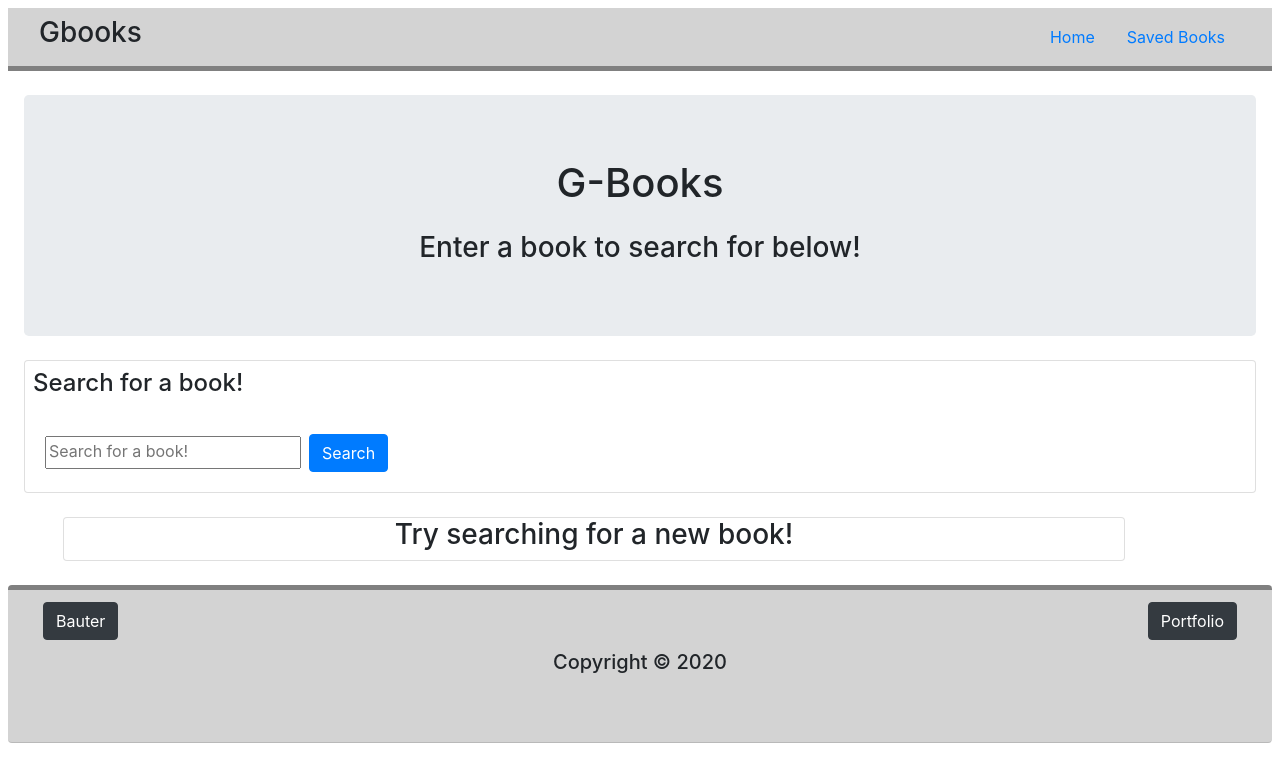
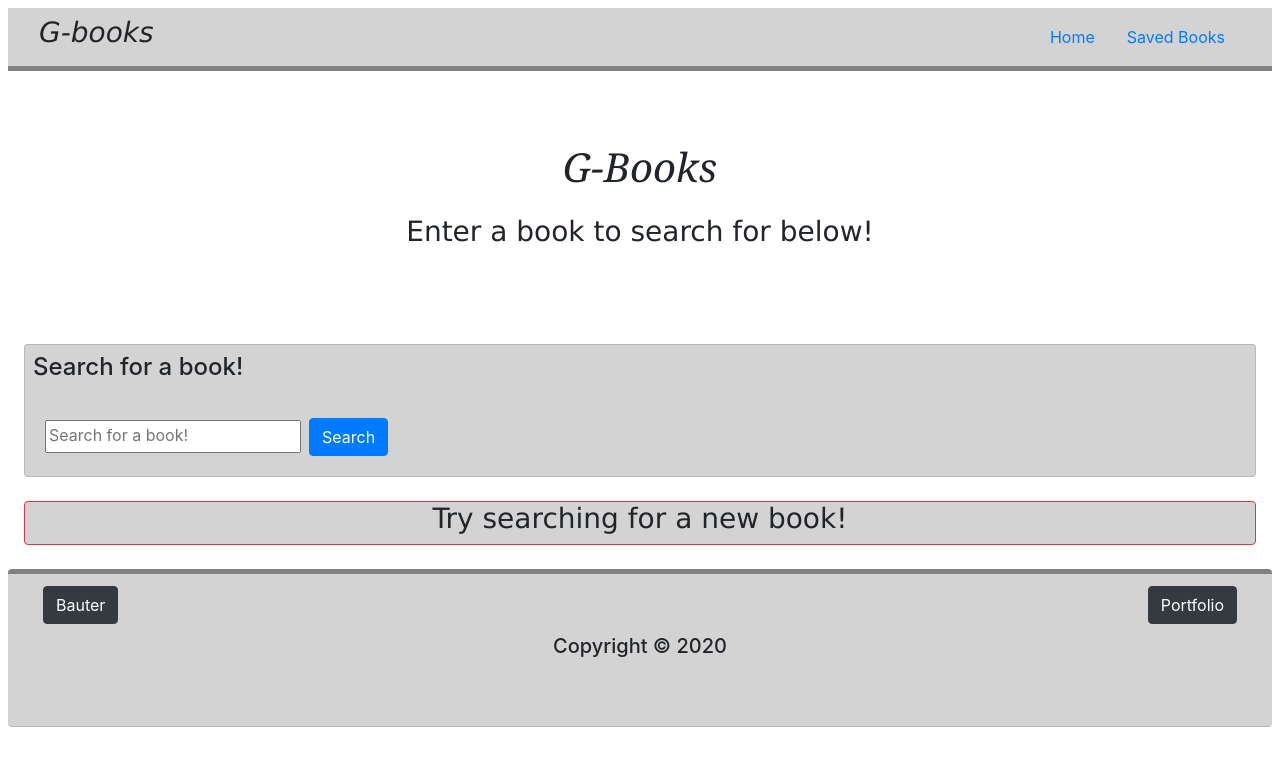
Before and after one commit to Bauter/google-books-search, a React (Create React App) app in the folder gbooks/: page / in a window 1280 px wide. Shown: the top 782 px of the page. Built offline with nearby package versions, Linux system fonts and the light colour scheme.

Commit message:
added ligth amount of styling

```diff
--- a/gbooks/src/components/BookCard/BookCard.js
+++ b/gbooks/src/components/BookCard/BookCard.js
@@ -12,13 +12,13 @@ import React from "react";
 const BookCard = function(props) {
     return (
 
-        <div className="card m-4 rounded"  key={props.id}>
-            <div className="row no-gutters">
+        <div className="card m-4 rounded justify-content-center bg-light"  key={props.id}>
+            <div className="row no-gutters justify-content-center">
 
                 <div className="col-md-4">
 
                     {/* Book image/thumbnail */}
-                    <img src={props.image} className="card-img rounded" alt={props.title}/>
+                    <img src={props.image} className="card-img rounded m-2" alt={props.title}/>
 
                 </div>
 
--- a/gbooks/src/components/Footer/Footer.js
+++ b/gbooks/src/components/Footer/Footer.js
@@ -11,7 +11,7 @@ import "./style.css";
 
 function Footer() {
     return (
-        <div className="foot card-header m-2 rounded gradient-border row">
+        <div className="foot card-header m-2 mt-4 rounded gradient-border row">
 
             <div className="col-4 text-left">
                 <a href="https://github.com/Bauter" target="_blank" rel="noopener noreferrer" className="btn btn-dark footer-link">Bauter</a>
--- a/gbooks/src/components/Form/Form.js
+++ b/gbooks/src/components/Form/Form.js
@@ -11,14 +11,14 @@ import "./style.css";
 
 function Form(props) {
     return (
-        <div className="card m-4">
+        <div className="card m-4 formCard">
 
             <div className="card-title m-2">
                 <h4>Search for a book!</h4>
             </div>
 
             <div className="card-body">
-                <div className="form">
+                <div className="form" validation>
                     <input type="text" onChange={props.handleInputChange} name="search" className="form pb-1" placeholder="Search for a book!" required />
                     <button className="btn btn-primary form ml-2" onClick={props.handleFormSubmit}>Search</button>
                 </div>
--- a/gbooks/src/components/Form/style.css
+++ b/gbooks/src/components/Form/style.css
@@ -0,0 +1,3 @@
+.formCard {
+    background-color:  lightgray;
+  }
--- a/gbooks/src/components/Jumbotron/Jumbotron.js
+++ b/gbooks/src/components/Jumbotron/Jumbotron.js
@@ -11,7 +11,7 @@ import "./style.css";
 
 function Jumbotron(props) {
     return (
-        <div className="jumbotron m-4">
+        <div className="jumbotron m-2">
 
             <h1 className="text-center mb-4">{props.title}</h1>
             <h3 className="text-center">{props.pageDescription}</h3>
--- a/gbooks/src/components/Jumbotron/style.css
+++ b/gbooks/src/components/Jumbotron/style.css
@@ -0,0 +1,12 @@
+.jumbotron {
+   background-color: white;
+  }
+
+  h1 {
+      font-family: Georgia, 'Times New Roman', Times, serif;
+      font-style: oblique;
+  }
+
+  h3 {
+      font-family: 'Lucida Sans', 'Lucida Sans Regular', 'Lucida Grande', 'Lucida Sans Unicode', Geneva, Verdana, sans-serif;
+  }
--- a/gbooks/src/components/Nav/Nav.js
+++ b/gbooks/src/components/Nav/Nav.js
@@ -13,10 +13,10 @@ import {Link} from "react-router-dom";
 function Nav() {
     return (
         <nav className="navbar sticky-top m-2">
-            <div className="col">
-                <h3>Gbooks</h3>
+            <div className="col-2 gbooks">
+                <h3>G-books</h3>
             </div>
-            <div className="col">
+            <div className="col-10">
             <ul className="nav float-right">
                 <li className="nav-item">
                     <Link to="/" className={window.location.pathname === "/" ? "nav-link active" : "nav-link"}>
--- a/gbooks/src/components/Nav/style.css
+++ b/gbooks/src/components/Nav/style.css
@@ -2,3 +2,9 @@
     background-color: lightgray;
     border-bottom: 5px solid gray;
 }
+.gbooks {
+    font-weight: bold;
+    font-style: oblique;
+    font-family: Georgia, 'Times New Roman', Times, serif;
+
+  }
--- a/gbooks/src/index.css
+++ b/gbooks/src/index.css
@@ -1,5 +1,6 @@
 body {
   margin: 0;
+  background-image:white;
   font-family: -apple-system, BlinkMacSystemFont, 'Segoe UI', 'Roboto', 'Oxygen',
     'Ubuntu', 'Cantarell', 'Fira Sans', 'Droid Sans', 'Helvetica Neue',
     sans-serif;
@@ -11,3 +12,8 @@ code {
   font-family: source-code-pro, Menlo, Monaco, Consolas, 'Courier New',
     monospace;
 }
+
+.btn:hover {
+  transform: translateY(-2px);
+    transition: transform 150ms;
+}
--- a/gbooks/src/pages/Saved/Saved.js
+++ b/gbooks/src/pages/Saved/Saved.js
@@ -7,6 +7,7 @@ import JumboTron from "../../components/Jumbotron/Jumbotron.js";
 import Footer from "../../components/Footer/Footer.js";
 import BookCard from "../../components/BookCard/BookCard.js";
 import API from "../../utils/API.js";
+import "./style.css";
 
 //==================================================
 // Define Component "Saved"
@@ -73,9 +74,10 @@ class Saved extends Component {
                     message={this.state.headerMessage}
                 />
 
-                    <div className="container m-4">
+
                         {this.state.savedBooks.length ? (
-                        <div>
+
+                        <div className="card justify-content-center results border border-success m-4">
                             {this.state.savedBooks.map(book =>
                             (
 
@@ -94,11 +96,11 @@ class Saved extends Component {
                     )
                     :
                     (
-                        <div className="card m-4">
+                        <div className="card justify-content-center noResults border border-danger m-4" style={{width: "100%"}}>
                             <h3 className="text-center">No saved books found</h3>
                         </div>
                     )}
-                </div>
+
 
                 <Footer />
             </div>
--- a/gbooks/src/pages/Search/Search.js
+++ b/gbooks/src/pages/Search/Search.js
@@ -8,6 +8,7 @@ import Form from "../../components/Form/Form.js";
 import Footer from "../../components/Footer/Footer.js";
 import BookCard from "../../components/BookCard/BookCard.js";
 import API from "../../utils/API.js";
+import "./style.css";
 
 //==================================================
 // Define Component "Search"
@@ -53,17 +54,22 @@ class Search extends Component {
         // Set the this.state.searchTerm to value of formInput.
         this.setState({ searchTerm: formInput })
 
-       ;
+
     }
 
     // Handle form submit button
 
     handleFormSubmit = event => {
         event.preventDefault();
-        // Call function "getBooksFromGoogle" with argument of "searchTerm" .
-        this.getBooksFromGoogle(this.state.searchTerm)
-        // Reset this.state.searchTerms after function.
-        this.setState({searchTerm:""})
+        // Call function "getBooksFromGoogle" with argument of "searchTerm" after validation .
+        if (this.state.searchTerm === "") {
+            alert("please enter something to search")
+        } else {
+            this.getBooksFromGoogle(this.state.searchTerm)
+            // Reset this.state.searchTerms after function.
+            this.setState({searchTerm:""})
+        }
+
     }
 
     // Handle button event
@@ -106,11 +112,11 @@ class Search extends Component {
                         handleInputChange={this.handleInputChange}
                         handleFormSubmit={this.handleFormSubmit}
                     />
-                    <div className="container m-4">
+
 
                         {this.state.books.length ? (
 
-                            <div>
+                            <div className="card justify-content-center results border border-success m-4">
                                 {this.state.books.map(book =>
                                 (
 
@@ -129,11 +135,11 @@ class Search extends Component {
                         )
                         :
                         (
-                            <div className="card m-4">
-                                <h3 className="text-center">Try searching for a new book!</h3>
+                            <div className="card justify-content-center noResults border border-danger m-4" >
+                                <h3 className="text-center ">Try searching for a new book!</h3>
                             </div>
                         )}
-                    </div>
+
                     <Footer />
 
             </div>
--- a/gbooks/src/pages/Search/style.css
+++ b/gbooks/src/pages/Search/style.css
@@ -0,0 +1,7 @@
+.card.noResults {
+    background-color:lightgray;
+}
+
+.card.results {
+    background-color:lightgray;
+}
```
Also changed, not shown: 1 other file (tests, documents, lock files or other folders).
